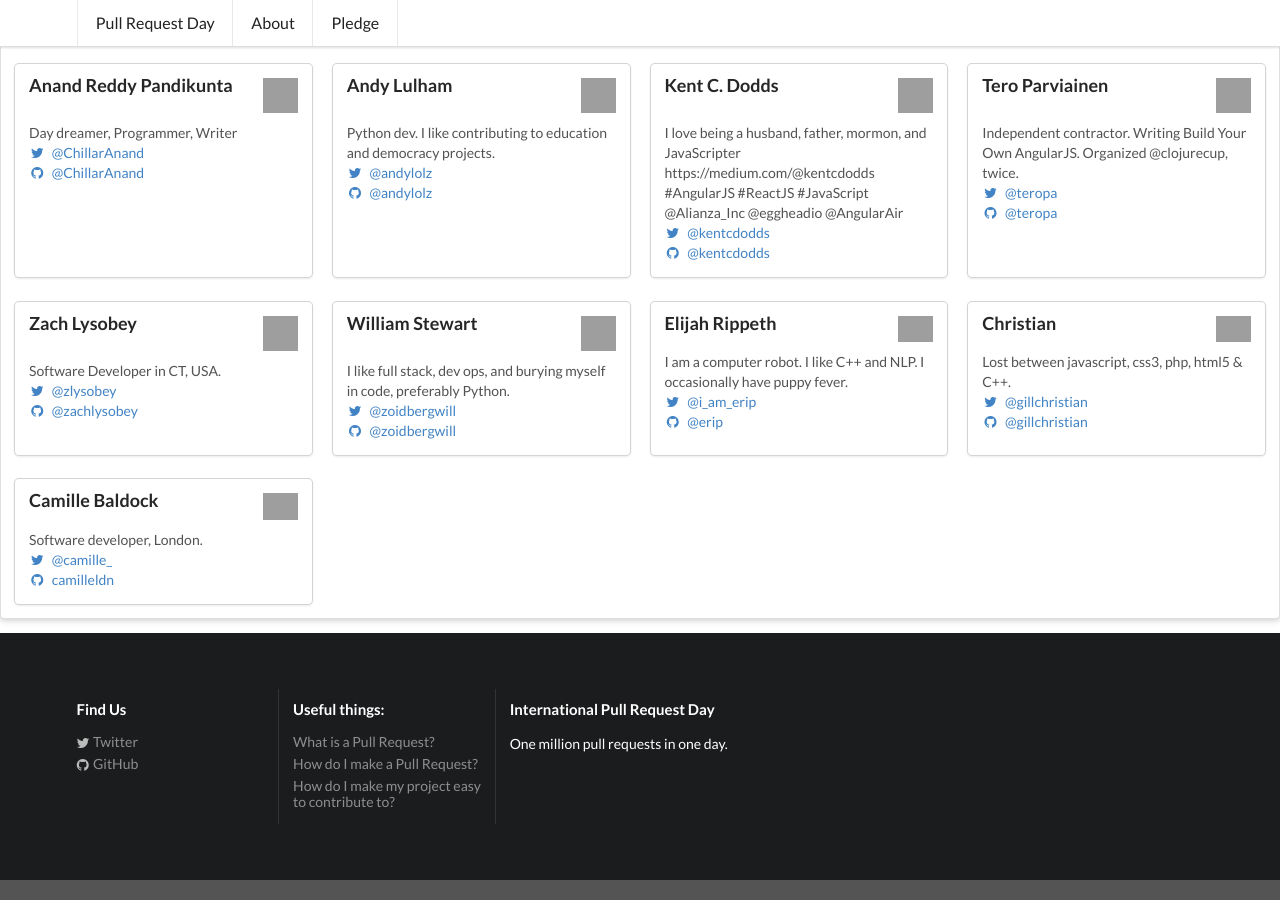
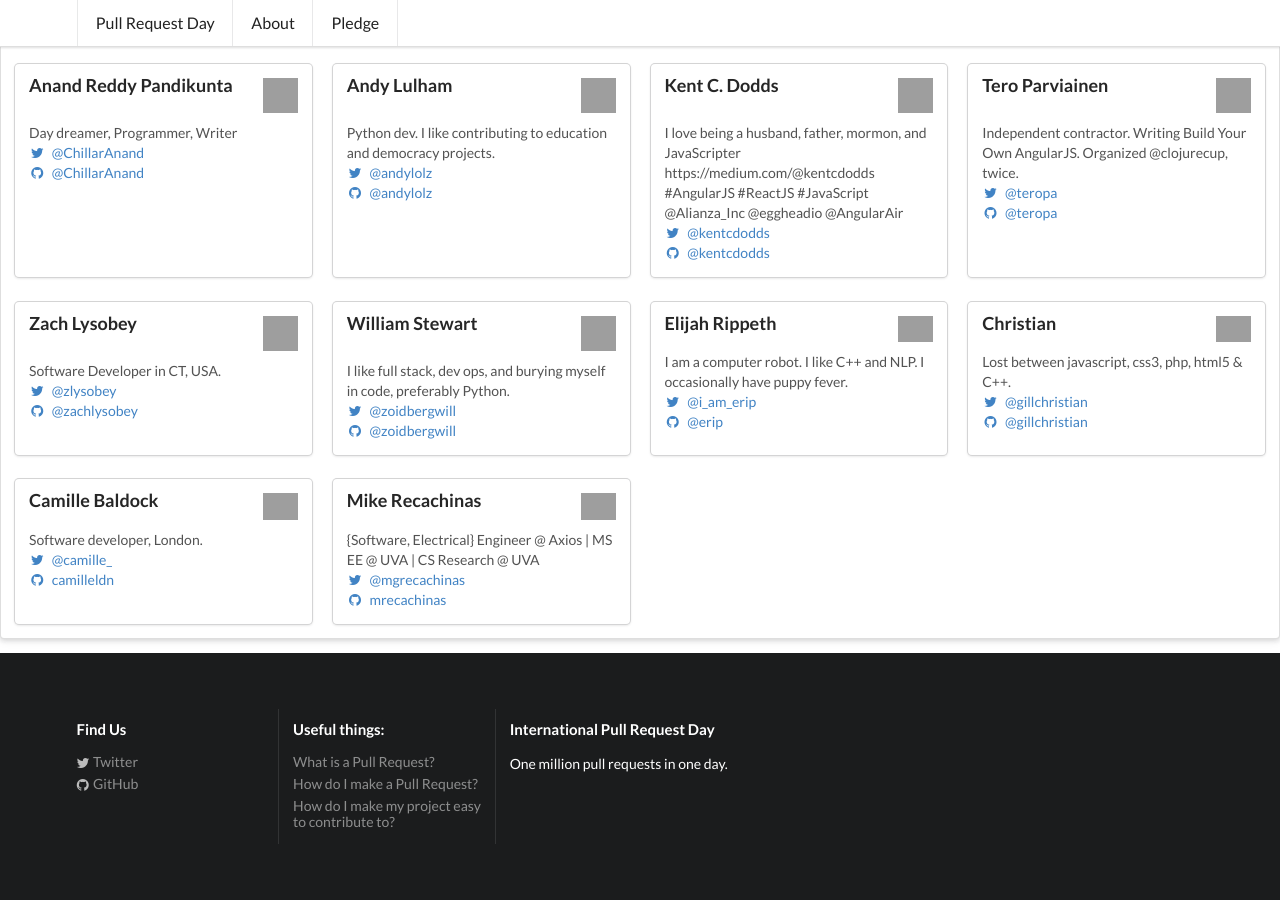
Before and after one commit to pullrequestday/pullrequestday, a Jekyll site: the page built from pledge/index.html, in a window 1280 px wide and 900 px high, scrolled down 2739 px. Built offline with Jekyll 4.4.1, drawn with Linux system fonts in a browser that asks for light colours; grey boxes are pictures that could not be loaded.

Commit message:
Add pledge from @mrecachinas !

```diff
--- a/pledge/index.html
+++ b/pledge/index.html
@@ -757,6 +757,34 @@
       </div> <!-- End of content -->
     </div> <!-- End of card -->
 
+    <div class="ui card">
+      <div class="content">
+        <img class="right floated mini ui image"
+                src="https://pbs.twimg.com/profile_images/600796588039012355/2H34e3Qk_400x400.jpg">
+        <div class="header">
+          Mike Recachinas
+        </div>
+        <div class="description">
+          {Software, Electrical} Engineer @ Axios | MS EE @ UVA | CS Research @ UVA
+        </div>
+        <div class="extra content">
+          <p>
+            <a target="_blank"
+                  href="http://twitter.com/mgrecachinas">
+              <i class="twitter icon"></i>
+              @mgrecachinas
+            </a>
+            <br />
+            <a target="_blank"
+                  href="http://github.com/mrecachinas">
+              <i class="github icon"></i>
+              mrecachinas
+            </a>
+          </p>
+        </div>
+      </div> <!-- End of content -->
+    </div> <!-- End of card -->
+
     <!-- ATTENTION PLEDGE MAKERS:  -->
     <!-- INSERT YOUR PLEDGE IMMEDIATELY ABOVE THIS COMMENT -->
 
```
